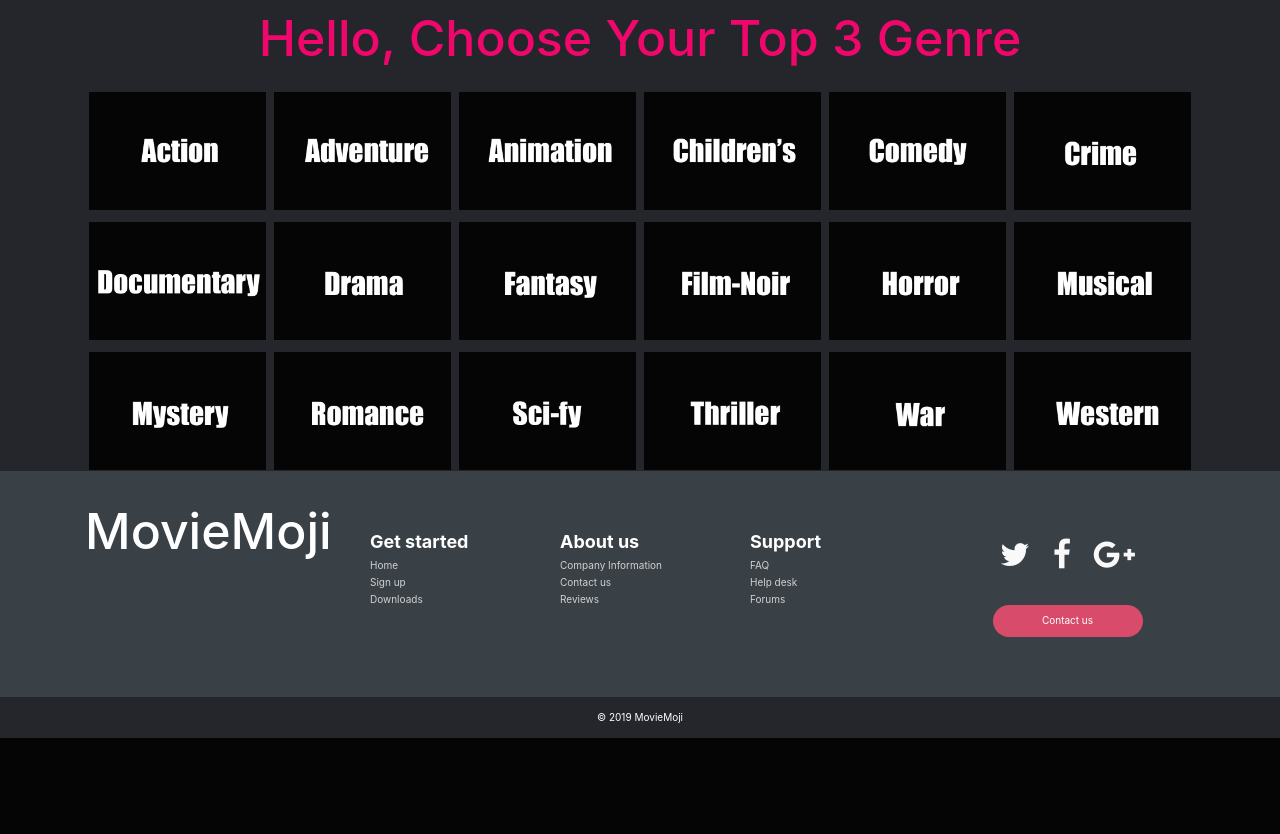
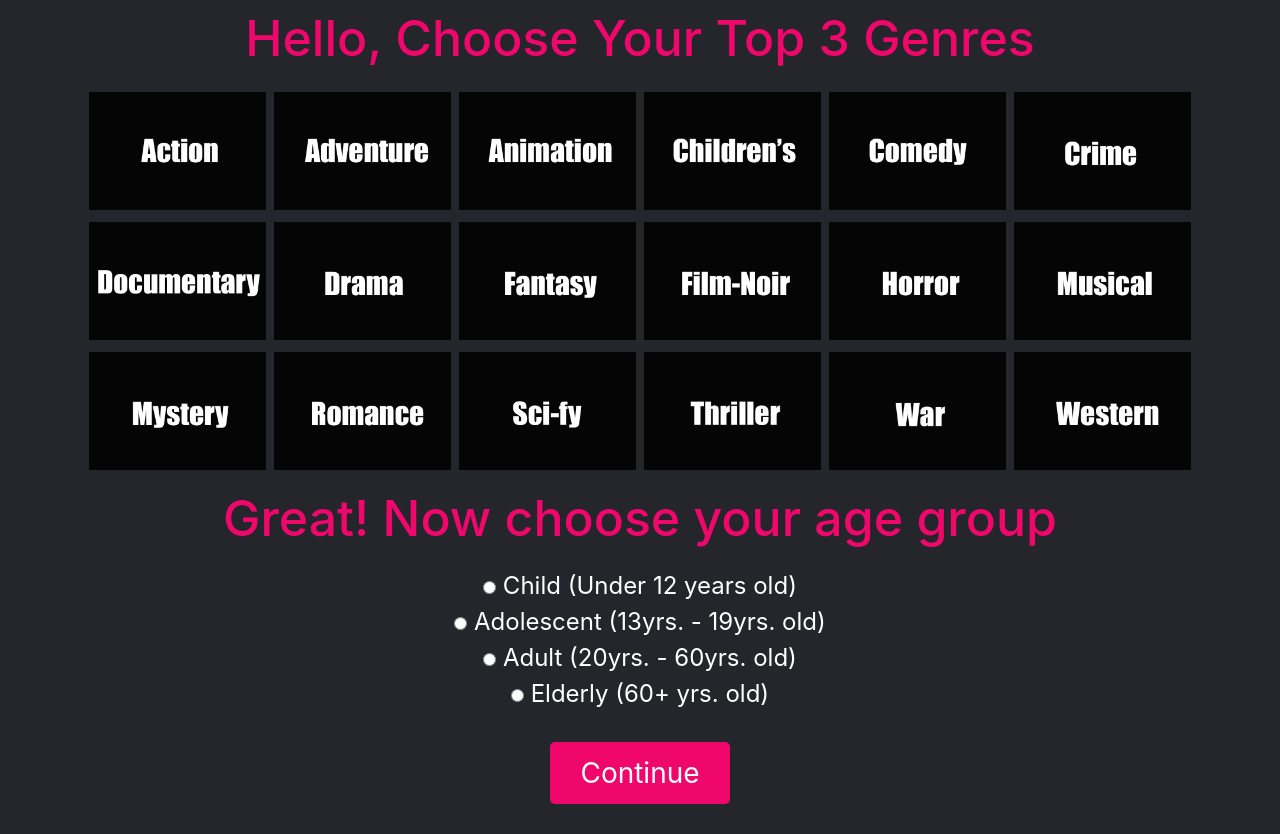
Before and after one commit to Mandrizzy/MovieMoji, a Django app: page /setup/ in a window 1280 px wide. Shown: the part 62-896 px from the top of the page. Before the commit the page ends 800 px from the top, so only its background shows below. Run offline with Django 3.2, Linux system fonts and the light colour scheme; a user stored in the database is signed in; some libraries are stand-ins or nearby versions.

Commit message:
Added age group to setup page

```diff
--- a/CapstoneProject/views.py
+++ b/CapstoneProject/views.py
@@ -20,12 +20,13 @@ def setup(request):
         return render(request, "setup.html", {})
     elif request.method == 'POST':
         data = request.POST.getlist('genre')
+        age_group = request.POST.get('age-group')
         genreOne = data[0]
         genreTwo = data[1]
         genreThree = data[2]
         user = request.user.id
         with connection.cursor() as cursor:
-            cursor.execute("INSERT INTO user_preferences (user_id, genre_one_id, genre_two_id, genre_three_id) VALUES (%s, %s, %s, %s)",[user, genreOne, genreTwo, genreThree])
+            cursor.execute("INSERT INTO user_preferences (user_id, genre_one_id, genre_two_id, genre_three_id, age_group) VALUES (%s, %s, %s, %s, %s)",[user, genreOne, genreTwo, genreThree, age_group])
             cursor.close()
         return redirect('home')
 
--- a/static/css/setup.css
+++ b/static/css/setup.css
@@ -54,7 +54,23 @@ button {
 }
 
 #myFooter{
-    position: fixed;
-    width: 100%;
-    bottom: 0;
+  position: fixed;
+  width: 100%;
+  bottom: 0;
 }
+
+# CSS for Radio Buttons
+
+input[type=radio]{
+  font-size:20px;
+  text-align:center;
+}
+
+.age-select{
+  color:white;
+  font-size:24px;
+}
+
+.radio-input{
+  display:inline-block;
+}
--- a/templates/setup.html
+++ b/templates/setup.html
@@ -29,7 +29,7 @@
 <br><br><br><br>
 
 <div class="container">
-    <h1 class="greeting">Hello, Choose Your Top 3 Genre</h1><br>
+    <h1 class="greeting">Hello, Choose Your Top 3 Genres</h1><br>
 
     <div class="container">
         <form method="POST" action="{% url 'setup' %}">
@@ -169,7 +169,16 @@
                 </div>
             </div>
 
-            <br>
+            <h1 class="greeting">Great! Now choose your age group</h1><br>
+
+            <div class="age-select" style="text-align:center", "width: 100%;">
+                <input class="radio-input" type="radio" name="age-group" value="child"> Child (Under 12 years old)<br>
+                <input class="radio-input" type="radio" name="age-group" value="adolescent"> Adolescent (13yrs. - 19yrs. old)<br>
+                <input class="radio-input" type="radio" name="age-group" value="adult"> Adult (20yrs. - 60yrs. old)<br>
+                <input class="radio-input" type="radio" name="age-group" value="elderly"> Elderly (60+ yrs. old)<br>
+            </div>
+
+            <br><br>
             <button type="submit">Continue</button>
         </form>
     </div>
@@ -177,7 +186,7 @@
 <br><br>
 
 <!--Footer-->
-<footer id="myFooter">
+{% comment %} <footer id="myFooter">
       <div class="container">
 
           <div class="row">
@@ -222,7 +231,7 @@
       <div class="footer-copyright">
           <p>© 2019 MovieMoji </p>
       </div>
-  </footer>
+  </footer> {% endcomment %}
 
 
 <!-- Bootstrap core JavaScript -->
```
Also changed, not shown: db.sqlite3.
